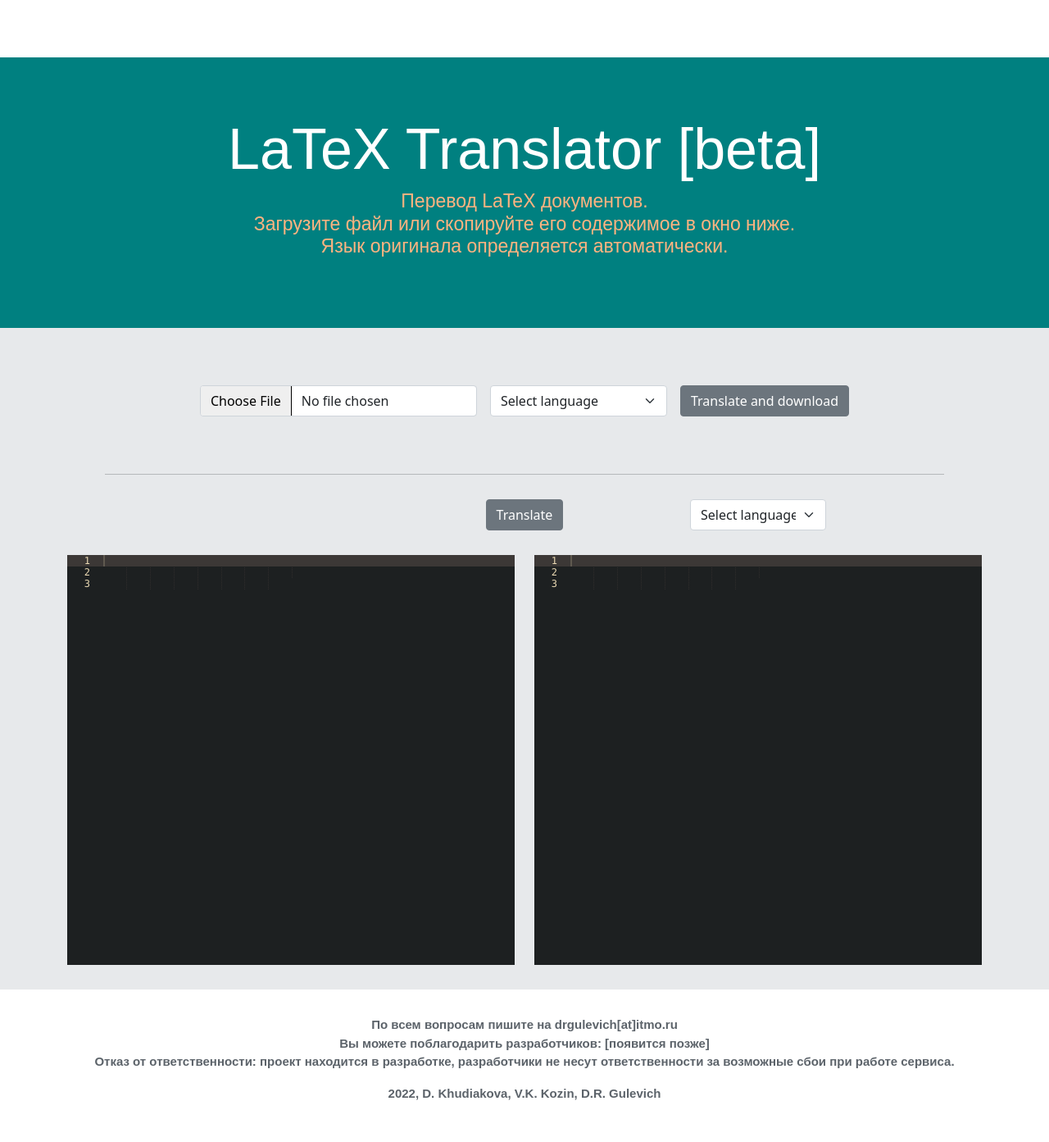
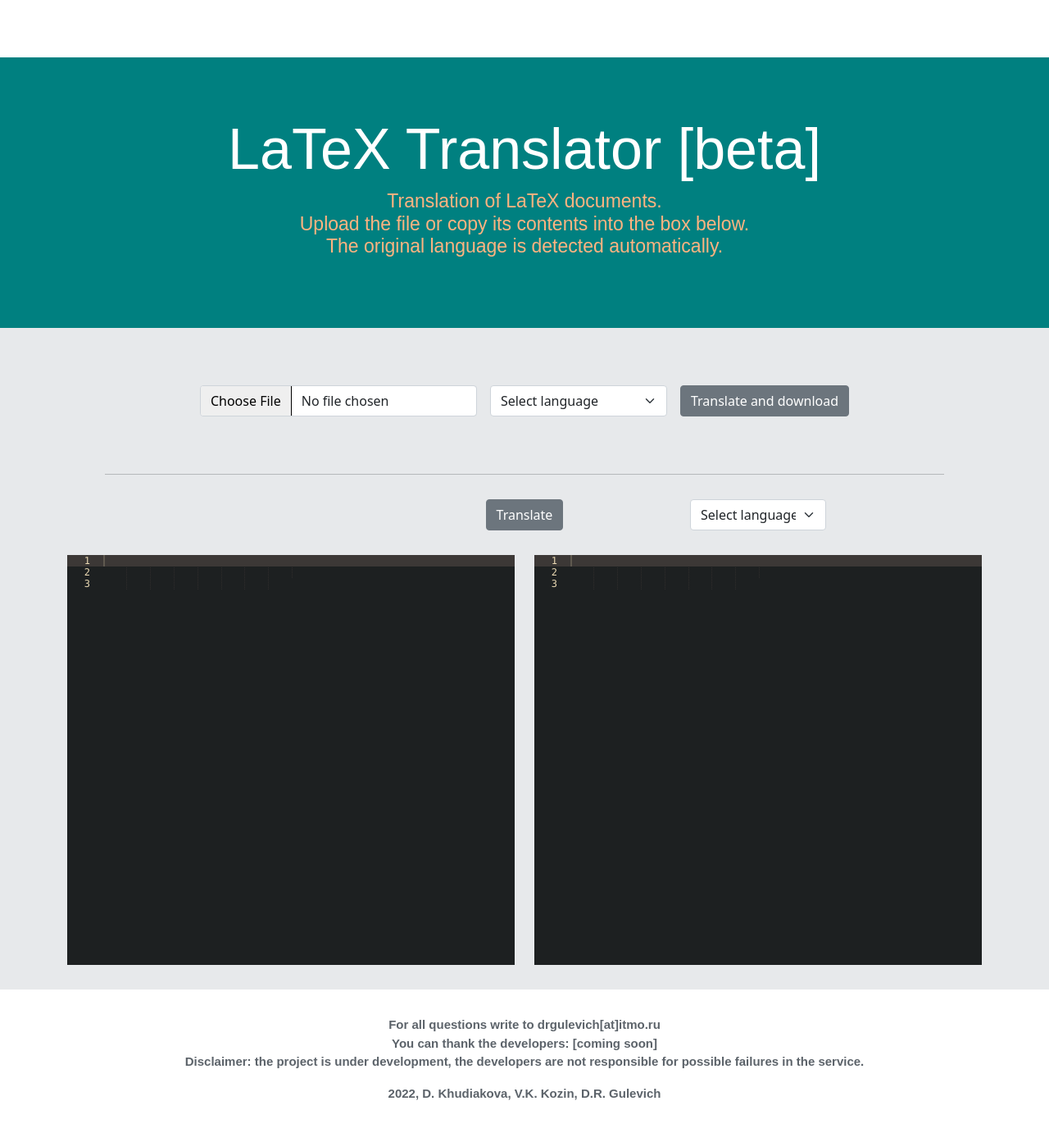
Before and after one commit to valkozin/latextranslate, a Django app: page /main_app/ in a window 1280 px wide. Shown: the whole page at 82% size. Run offline with Django 4.2, Linux system fonts and the light colour scheme; some libraries are stand-ins or nearby versions.

Commit message:
update texts

```diff
--- a/templates/main_app/index.html
+++ b/templates/main_app/index.html
@@ -34,9 +34,9 @@
 <div style="background-color:#008080; height:330px; text-align: center;padding: 70px 10px;width: 100%;">
     <h1 style="font-family: 'Source Sans Pro', sans-serif;font-size: 70px;color: #fff;">LaTeX Translator [beta]</h1>
     <h3 style="font-family: 'Source Sans Pro', sans-serif;font-size: 23px;color: #ffb380;">
-        Перевод LaTeX документов.<br>
-        Загрузите файл или скопируйте его содержимое в окно ниже.<br>
-        Язык оригинала определяется автоматически.<br><br>
+        Translation of LaTeX documents.<br>
+        Upload the file or copy its contents into the box below.<br>
+        The original language is detected automatically.<br><br>
     </h3>
 </div>
 
@@ -124,10 +124,9 @@
 
 <footer>
     <p style="font-family: 'Source Sans Pro', sans-serif;font-size: 15px;font-weight: bold; color: #5C636A; text-align: center;padding-top: 32px;">
-        По всем вопросам пишите на drgulevich[at]itmo.ru<br>
-        Вы можете поблагодарить разработчиков: [появится позже]<br>
-        Отказ от ответственности: проект находится в разработке, разработчики не несут ответственности за возможные сбои
-        при работе сервиса.
+        For all questions write to  drgulevich[at]itmo.ru<br>
+        You can thank the developers: [coming soon]<br>
+        Disclaimer: the project is under development, the developers are not responsible for possible failures in the service.
     </p>
     <p style="font-family: 'Source Sans Pro', sans-serif;font-size: 15px;font-weight: bold; color: #5C636A; text-align: center; padding-bottom:32px;">
         2022, D. Khudiakova, V.K. Kozin, D.R. Gulevich
```
